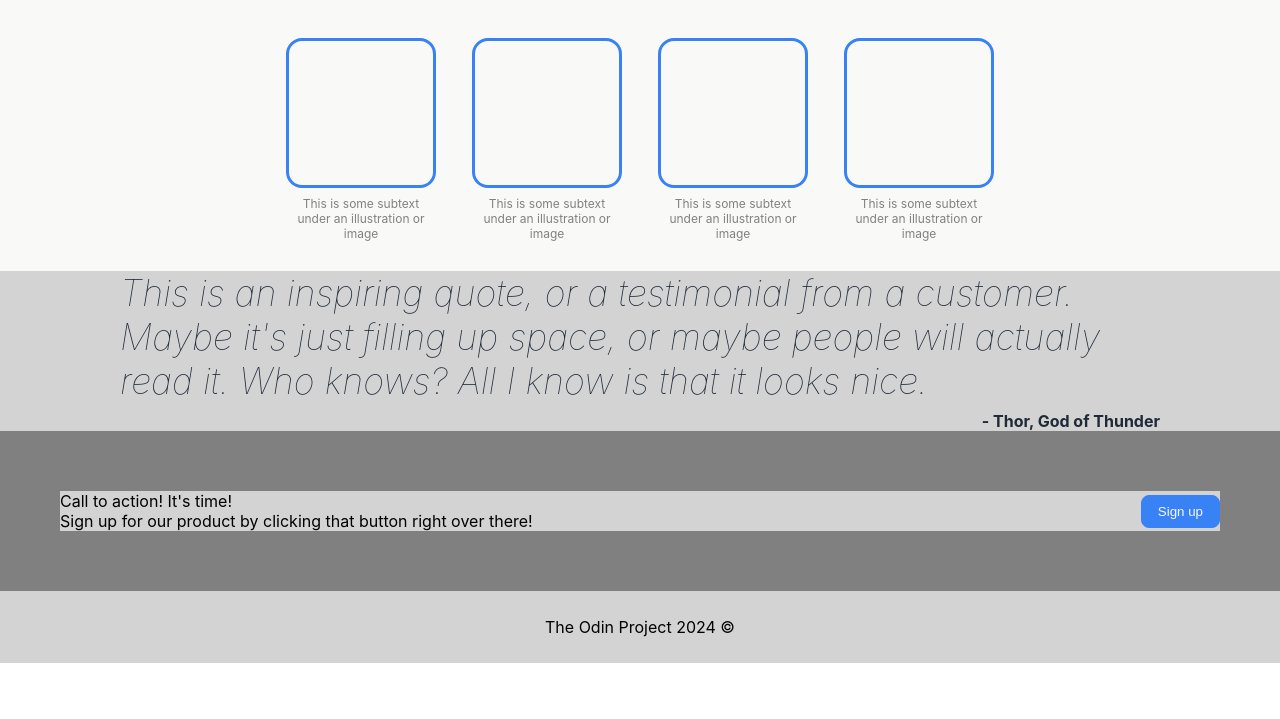
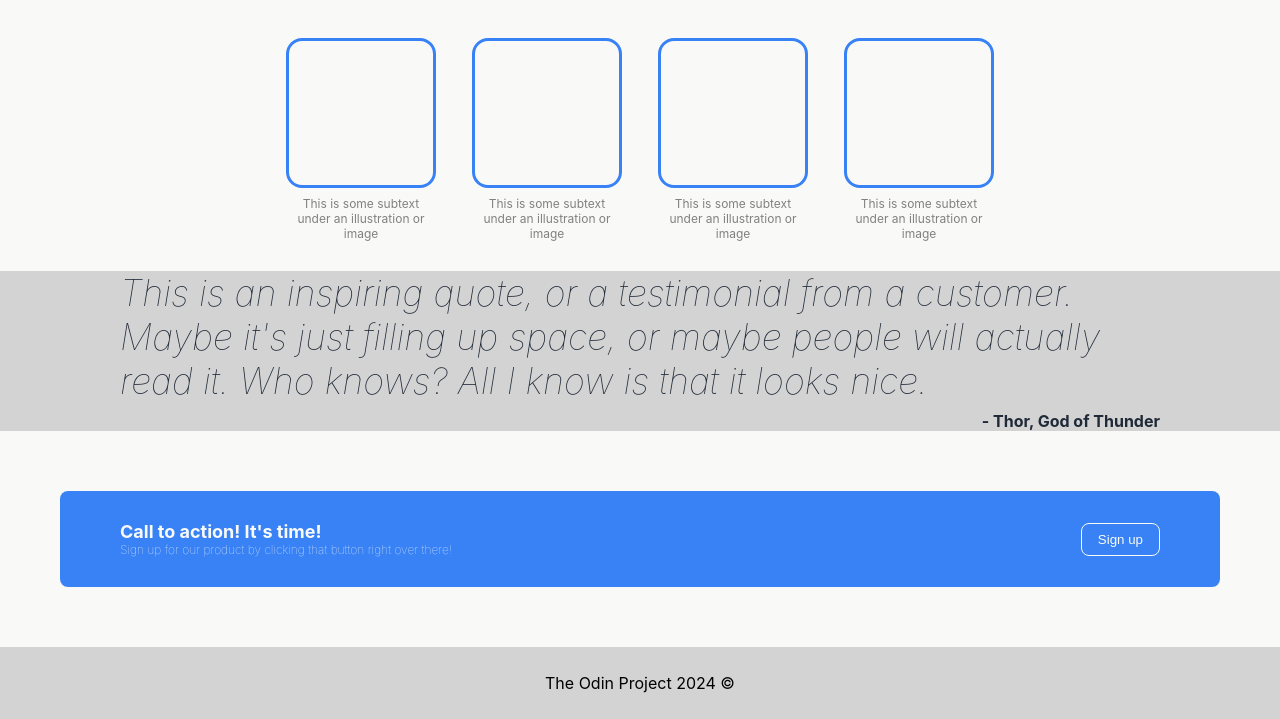
Before and after one commit to tanaka-chitete/landing-page, a plain HTML site: page index.html in a window 1280 px wide. Shown: the part 489-1208 px from the top of the page. Before the commit the page ends 1152 px from the top, so only its background shows below. Drawn offline with Linux system fonts and the light colour scheme.

Commit message:
Style call-to-action

```diff
--- a/index.html
+++ b/index.html
@@ -65,10 +65,10 @@
       <div class="call-to-action">
         <div class="modal">
           <div class="modal-text">
-            <div>Call to action! It's time!</div>
-            <div>Sign up for our product by clicking that button right over there!</div>
+            <div class="modal-main-text">Call to action! It's time!</div>
+            <div class="modal-sub-text">Sign up for our product by clicking that button right over there!</div>
           </div>
-          <button class="sign-up">Sign up</button>
+          <button class="sign-up inverted">Sign up</button>
         </div>
       </div>
     </div>
--- a/style.css
+++ b/style.css
@@ -73,6 +73,10 @@ button {
   background-color: #3882f6;
   border: 1px solid #3882f6;
   color: #f9faf8;
+}
+
+.inverted {
+  border: 1px solid #f9faf8;
 }
 
 .pitch {
@@ -161,18 +165,32 @@ button {
 }
 
 .call-to-action {
-  background-color: gray;
+  background-color: #f9faf8;
   padding: 60px;
 }
 
 .modal {
+  padding-left: 60px;
+  padding-right: 60px;
+  padding-top: 30px;
+  padding-bottom: 30px;
+  border-radius: 8px;
   display: flex;
-  background-color: lightgray;
+  justify-content: space-between;
+  background-color: #3882f6;
   align-items: center;
 }
 
-.modal-text {
-  flex: 1;
+.modal-main-text {
+  font-size: 18px;
+  font-weight: bold;
+  color: #f9faf8;
+}
+
+.modal-sub-text {
+  font-size: 12px;
+  font-weight: lighter;
+  color: #f9faf8;
 }
 
 .footer {
```
